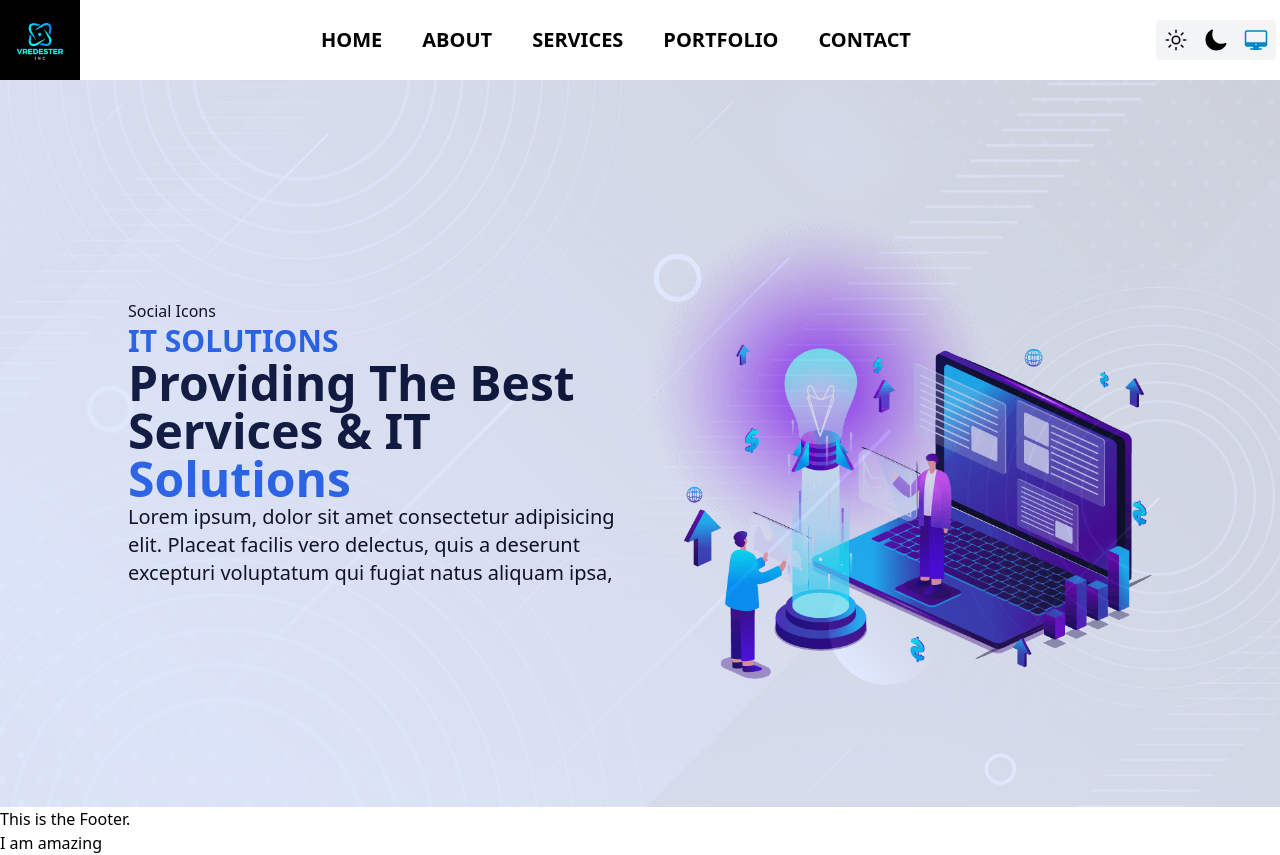
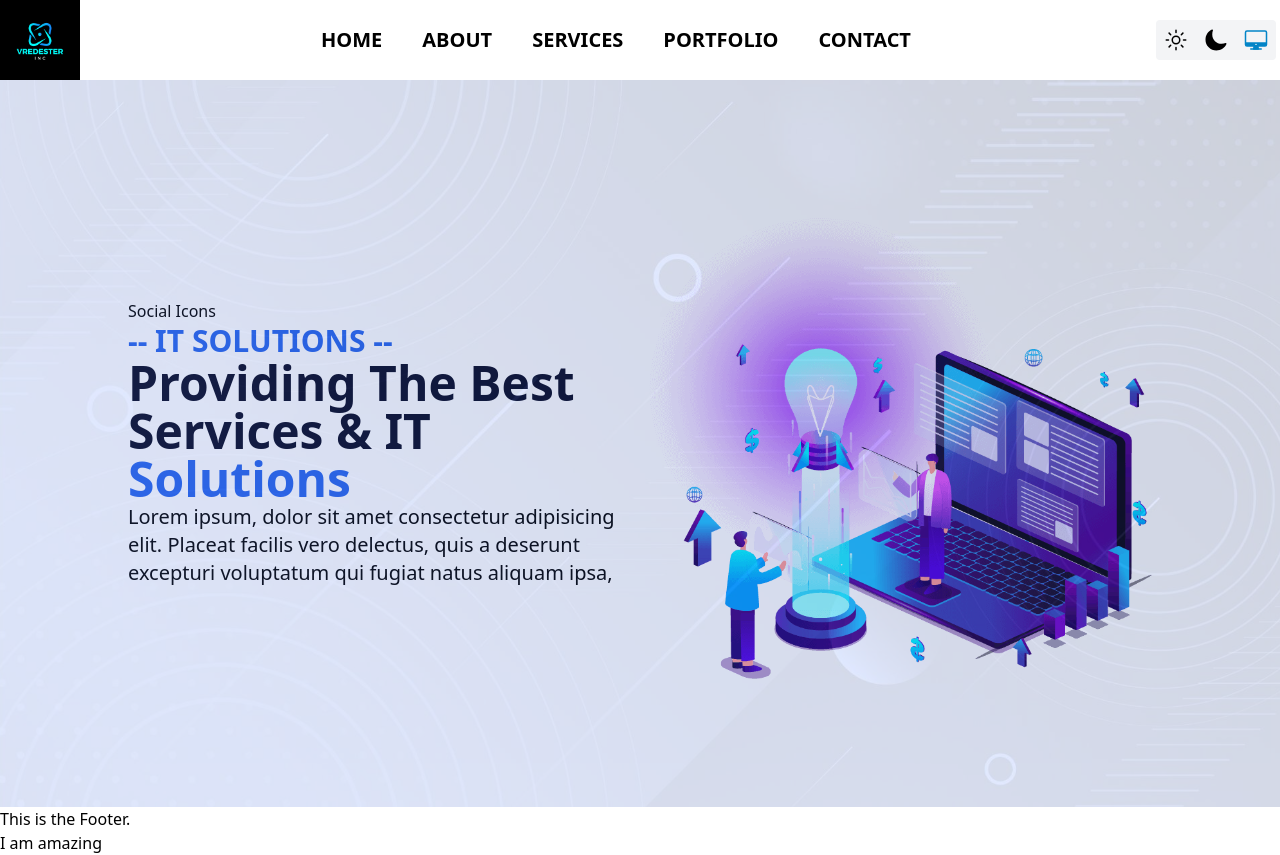
Before and after one commit to PeaceOloruntoba/Vredester, a React (Create React App) app in the folder vredester/: page / in a window 1280 px wide. Built offline with nearby package versions, Linux system fonts and the light colour scheme.

Commit message:
Update Jumbotron.jsx

```diff
--- a/vredester/src/components/Jumbotron.jsx
+++ b/vredester/src/components/Jumbotron.jsx
@@ -10,7 +10,7 @@ export default function Jumbotron() {
   <div className="grid grid-cols-2 justify-center items-center p-32">
     <div className="flex flex-col">
       <span>Social Icons</span>
-      <span className='text-3xl text-blue-600 font-bold uppercase'>it solutions</span>
+      <span className='text-3xl text-blue-600 font-bold uppercase'>-- it solutions  --</span>
       <span className='text-5xl font-semibold text-[#060922] dark:text-white'>Providing The Best Services & IT <span className='text-blue-600'>Solutions</span></span>
       <span className='text-[#06092] dark:text-white text-xl'>Lorem ipsum, dolor sit amet consectetur adipisicing elit. Placeat facilis vero delectus, quis a deserunt excepturi voluptatum qui fugiat natus aliquam ipsa,</span>
     </div>
```
